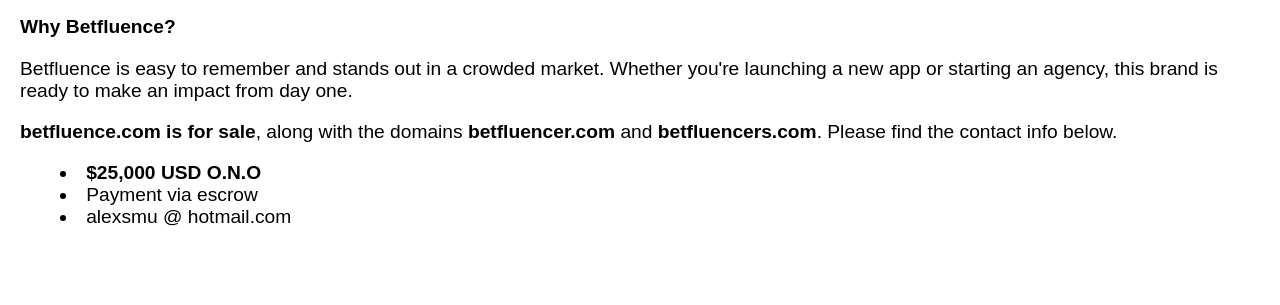
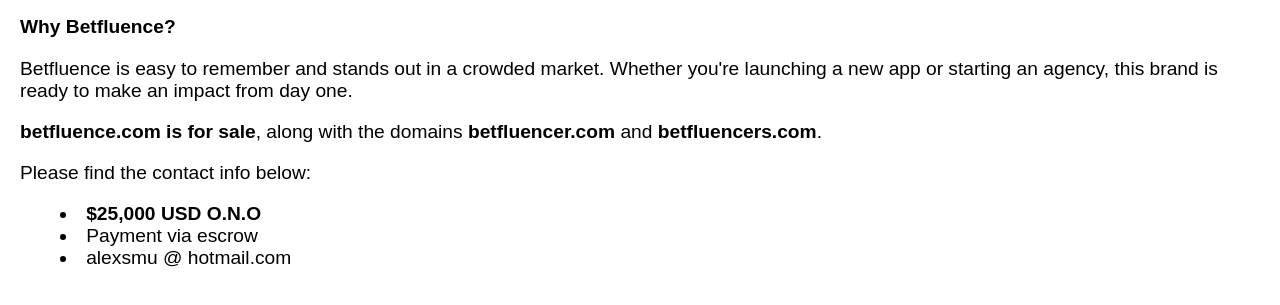
Before and after one commit to smitherines/betfluence, a plain HTML site: page index.html in a window 1280 px wide. Shown: the part 171-476 px from the top of the page. Drawn offline with Linux system fonts and the light colour scheme.

Commit message:
Update index.html

```diff
--- a/index.html
+++ b/index.html
@@ -20,7 +20,9 @@
             Betfluence is easy to remember and stands out in a crowded market. Whether you're launching a new app or starting an agency, this brand is ready to make an impact from day one.
         </p>
 
-        <p style="text-align: left;"><strong>betfluence.com is for sale</strong>, along with the domains <strong>betfluencer.com</strong> and <strong>betfluencers.com</strong>. Please find the contact info below.</p>
+        <p style="text-align: left;"><strong>betfluence.com is for sale</strong>, along with the domains <strong>betfluencer.com</strong> and <strong>betfluencers.com</strong>.
+
+<p style="text-align: left;"> Please find the contact info below:</p>
 
 <ul style="list-style-position: inside; text-align: left;">
     <li><b>$25,000 USD O.N.O</b></li>
```
